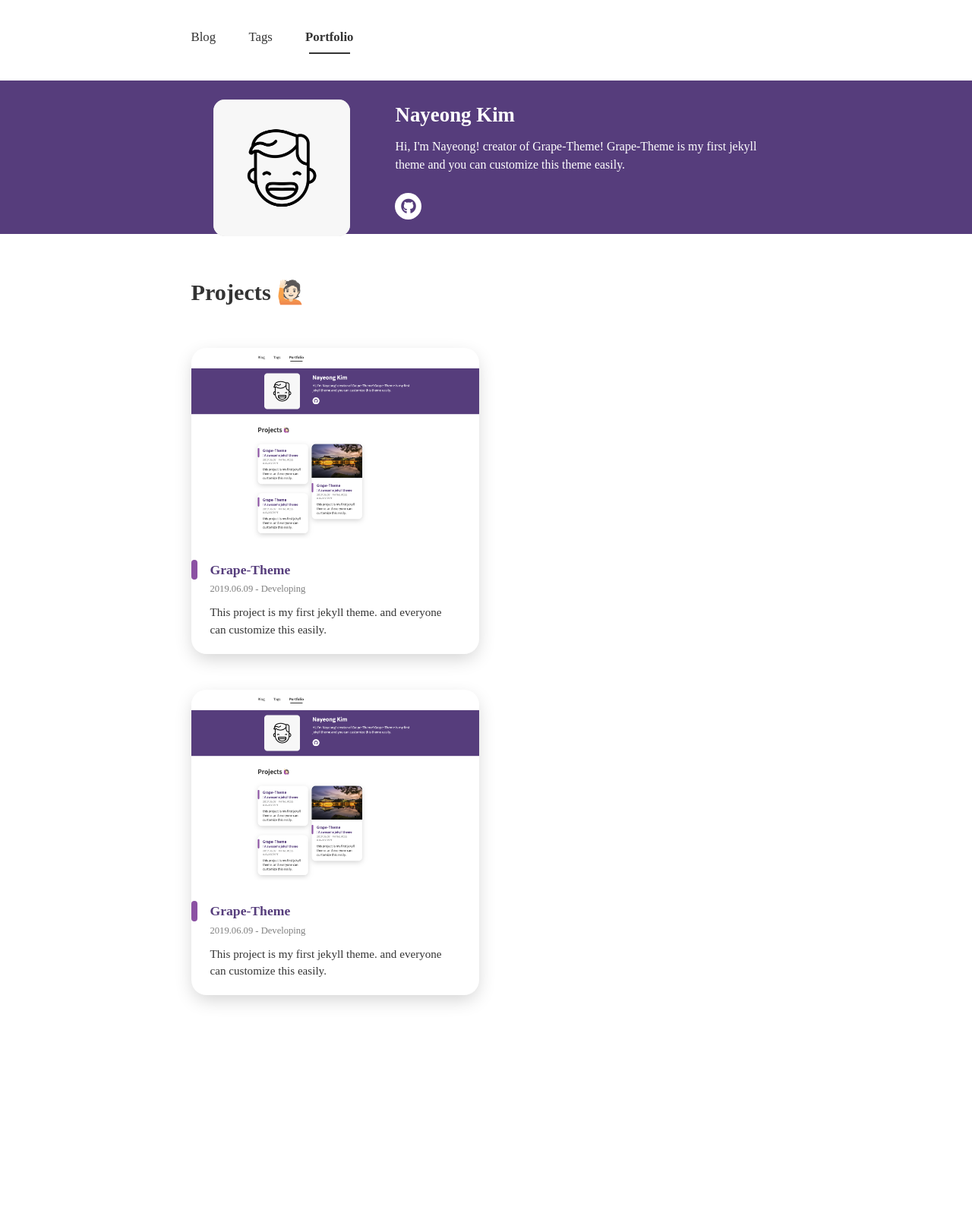
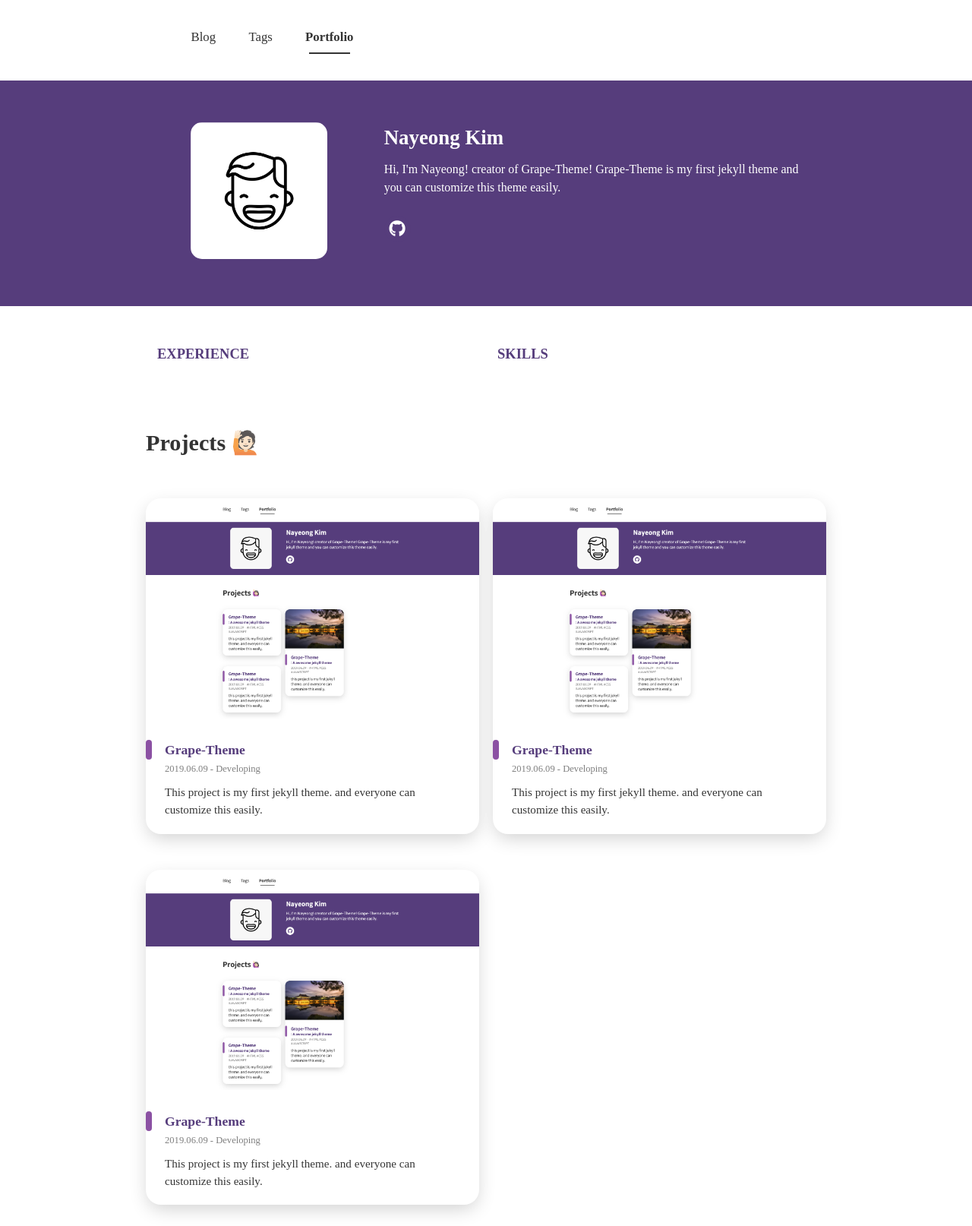
Before and after one commit to naye0ng/Grape-Theme, a Jekyll site: the page built from portfolio.html, in a window 1280 px wide. Shown: the whole page at 76% size. Built offline with Jekyll 4.4.1, drawn with Linux system fonts in a browser that asks for light colours; nearby versions of some CDN libraries; some web fonts are replaced; before the commit the page ends 1398 px from its top, so only the background shows below that.

Commit message:
style: add animation in portfolio page

```diff
--- a/_data/projects.yml
+++ b/_data/projects.yml
@@ -43,3 +43,20 @@
         - title :
           image :
           description :
+
+- project :
+    print : True # If 'False' is selected, it will not be displayed in 'home.html > aside > .proj-content'.
+    modal : True
+    url : https://github.com/naye0ng/Grape-Theme # Full URL
+    image : "portfolio.png" # path: assets/project/
+    date : 2019.06.09 - Developing
+    title : Grape-Theme
+    summary : A awesome jekyll theme!
+    description : This project is my first jekyll theme. and everyone can customize this easily.
+    contents :
+        - title :
+          image :
+          description :
+        - title :
+          image :
+          description :
--- a/_layouts/portfolio.html
+++ b/_layouts/portfolio.html
@@ -3,23 +3,55 @@
 ---
 {% assign profile = site.theme_settings.profile %}
 
-<div id="portfolio">
-    <div class="profile row">
-        <div class="img-wrap col-md-4">
+</div><!-- This Tag means End .container -->
+<div id="protfolio">
+    <section id="about-me">
+        <div class="row">
+            <div class="img-wrap col-12 col-md-4">
                 <div class="img">
                     <img src="{{ site.baseurl }}/{{ profile.image }}" alt="user_image" >
                 </div>
             </div>
-        <div class="text-wrap col-md-8">
+            <div class="text-wrap col-12 col-md-8">
                 <h2 class="username">{{ profile.username }}</h2>
                 <p class="description">{{ profile.description }}</p>
-            <!-- Social icons from Font Awesome -->
+
                 <ul id="icons">
                 {% include icons.html %}
                 </ul>
             </div>
         </div>
-    <section class="bg"></section>
+        <div class="bg"></div>
+    </section>
+    <!-- career section -->
+    <section id="career" class="row">
+        <article class="exper col-12 col-md-6">
+            <p class="title">EXPERIENCE</p>
+            <ul class="exper-list">
+            {% for exp in  profile.experience %}
+                <li class="meta">
+                    <p class="date">{{ exp.start }} ~ {{ exp.end }}</p>
+                    <p class="description">{{ exp.experience }}</p>
+                </li>
+            {% endfor %}
+            </ul>
+        </article>
+        <article class="skills col-12 col-md-6">
+            <p class="title">SKILLS</p>
+            <ul class="skill-list">
+                {% for _ in profile.skills %}
+                <li class="skill">
+                    <p class="name">{{ _.skill }}</p>
+                    <div class="progress">
+                        <div class="progress-bar" style="width: {{ _.value }}%">
+                            <div class="progress-value">{{ _.value }}%</div>
                         </div>
+                    </div>
+                </li>
+                {% endfor %}
+            </ul>
+        </article>
+    </section>
 
     {% include projects.html %}
+</div>
--- a/_sass/base/_global.scss
+++ b/_sass/base/_global.scss
@@ -22,7 +22,6 @@
 	margin: 0;
 	padding: 0;
 	border: 0;
-	font-size: 100%;
 	vertical-align: baseline;
 	word-break: keep-all;
 	font-size: 1.05rem;
@@ -35,7 +34,8 @@
 }
 html, body {
 	color: $text;
-    height: 100%;}
+	height: 100%;
+}
 h1, h2, h3, h4, h5, h6{
 	font-weight: 600;
 }
@@ -94,11 +94,11 @@
 	color: $text;
 }
 .container{
-	padding-top : 30px;
+	padding-top: 30px;
 	padding-bottom: 30px;
-	@media (min-width: 576px){
-		min-width: 600px;
-	}
+}
+.row{
+	margin : auto 0px;
 }
 .display-none{
 	display: none;
--- a/_sass/layouts/portfolio.scss
+++ b/_sass/layouts/portfolio.scss
@@ -1,68 +1,150 @@
-#portfolio{
-    position:relative;
-    height: 100%;
+#protfolio {
+  #about-me {
+    position: relative;
+    .row {
       @extend %page-padding;
-    .profile{
-        margin-bottom: 30px;
-        text-align: left;
-        color:#fff;
-        @media (max-width:767px) {
+    }
+    .img-wrap {
       text-align: center;
-            padding: 0 15%;
-        }
-        .img-wrap{
-            margin-bottom: 15px;
-            text-align: center;
-            .img{
-                position: relative;
+      .img {
         overflow: hidden;
         display: inline-block;
         width: 180px;
         height: 180px;
         border-radius: 15px;
-                background-color: #ddd;
-                img{
-                    width:100%;
+        img {
+          width: 100%;
         }
       }
-            .img::before {
-                content: "";
-                position: absolute;
-                top: 0;
-                left: 0;
-                right: 0;
-                bottom: 0;
-                background: rgba(0,0,0,0.03);
     }
-        }
-        .text-wrap{
-            padding-bottom: 25px;
-            .description{
+    .text-wrap {
+      color: #fff;
+      .description {
         margin: 10px 0;
         font-size: 0.95rem;
       }
+      @media (max-width: 767px) {
+        margin-top: 15px;
+        text-align: center;
+      }
+      #icons li {
+        i {
+          width: 35px;
+          height: 35px;
+          color: #fff;
+          background-color: $theme-dark;
+          line-height: 35px;
+        }
+        i:hover {
+          background-color: #fff;
+          color: $theme-dark;
         }
       }
-    .bg{
+    }
+    .bg {
+      content: "";
+      z-index: -1;
+      position: absolute;
+      width: 100%;
+      height: calc(100% + 110px);
+      top: -55px;
+      background-color: $theme-dark;
+    }
+  }
+  #career {
+    @extend %page-padding;
+    margin-bottom: 55px;
+    margin-top: 55px;
+    .title {
+      margin-top: 15px;
+      color: $theme-dark;
+      font-size: 1.1rem;
+      font-weight: 600;
+    }
+    .exper {
+      padding-top: 35px;
+      ul.exper-list {
+        margin-top: 25px;
+        margin-left: 3%;
+        border-left: 5px solid $theme-color;
+        list-style-type: none;
+        li.meta {
+          position: relative;
+          padding: 15px 0 15px 30px;
+          p {
+            font-weight: 600;
+            line-height: 0.8rem;
+          }
+          .date {
+            font-size: 0.75rem;
+            color: rgba(0, 0, 0, 0.5);
+          }
+          .description {
+            font-size: 1rem;
+          }
+        }
+        li.meta::before {
           content: "";
           position: absolute;
-        z-index: -1;
-        width: 140%;
-        top: -25px;
-        left:-20%;
-        height: 100%;
-        background-color: $theme-dark;
-    }
-    #icons i{
-        width: 35px;
-        height: 35px;
-        font-size: 1.2rem;
-        line-height: 35px;
-        color:$theme-dark;
-        background-color: #fff;
-    }
-    #icons i:hover{
-        background-color: $theme-dark2;
-        color:#fff;
+          width: 15px;
+          height: 15px;
+          top: 42%;
+          left: -10px;
+          background-color: $theme-color;
+          border-radius: 50%;
         }
       }
+    }
+    .skills {
+      padding-top: 35px;
+      ul.skill-list {
+        margin-top: 20px;
+        margin-left: 3%;
+        list-style-type: none;
+        li.skill {
+          margin: 18px auto;
+          .name {
+            padding-left: 5px;
+            font-size: 0.85rem;
+            font-weight: 600;
+          }
+          .progress {
+            position: relative;
+            overflow: hidden;
+            width: 100%;
+            height: 18px;
+            background-color: rgba(0, 0, 0, 0.08);
+            border-radius: 5px;
+            animation-name: progressAnimation;
+            animation-duration: 1s;
+            animation-timing-function: ease-in-out;
+            -webkit-animation-name: progressAnimation;
+            -webkit-animation-duration: 1s;
+            -webkit-animation-timing-function: ease-in-out;
+          }
+          .progress-bar {
+            position: absolute;
+            height: 18px;
+            background-color: $theme-color;
+          }
+          .progress-value {
+            position: absolute;
+            right: 5px;
+            color: #ddd;
+            font-size: 0.6rem;
+            font-weight: 600;
+            line-height: 1.1rem;
+          }
+        }
+      }
+      @keyframes progressAnimation {
+        from {
+          width: 30%;
+        }
+        to {
+          width: 100%;
+        }
+      }
+    }
+  }
+}
```
Lines whose indentation alone changed are shown as unchanged.
